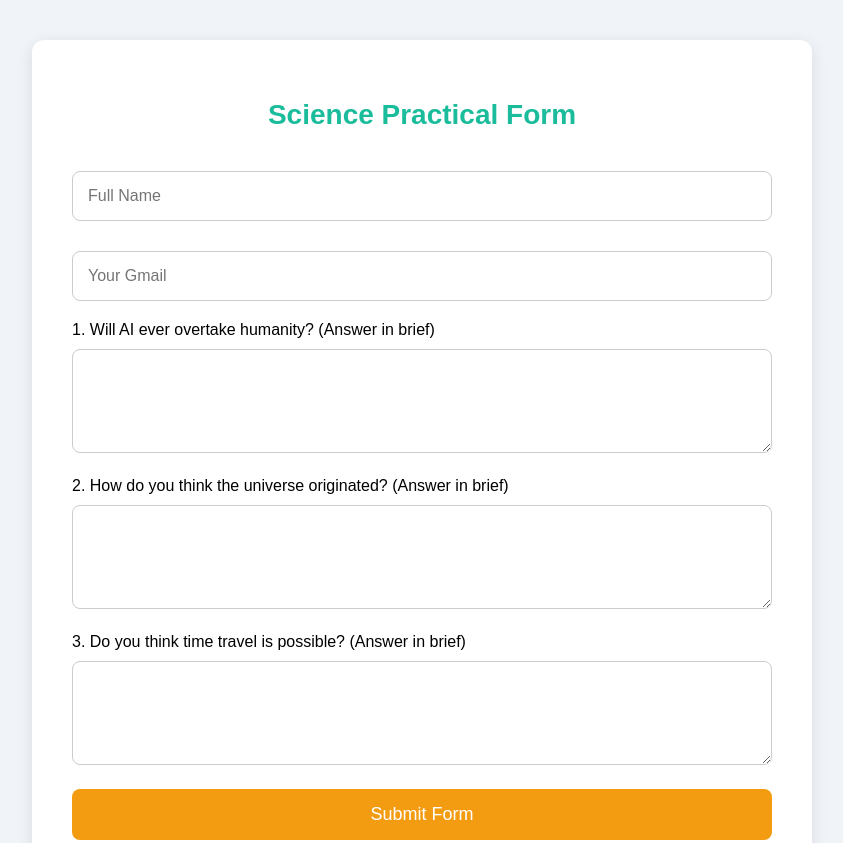
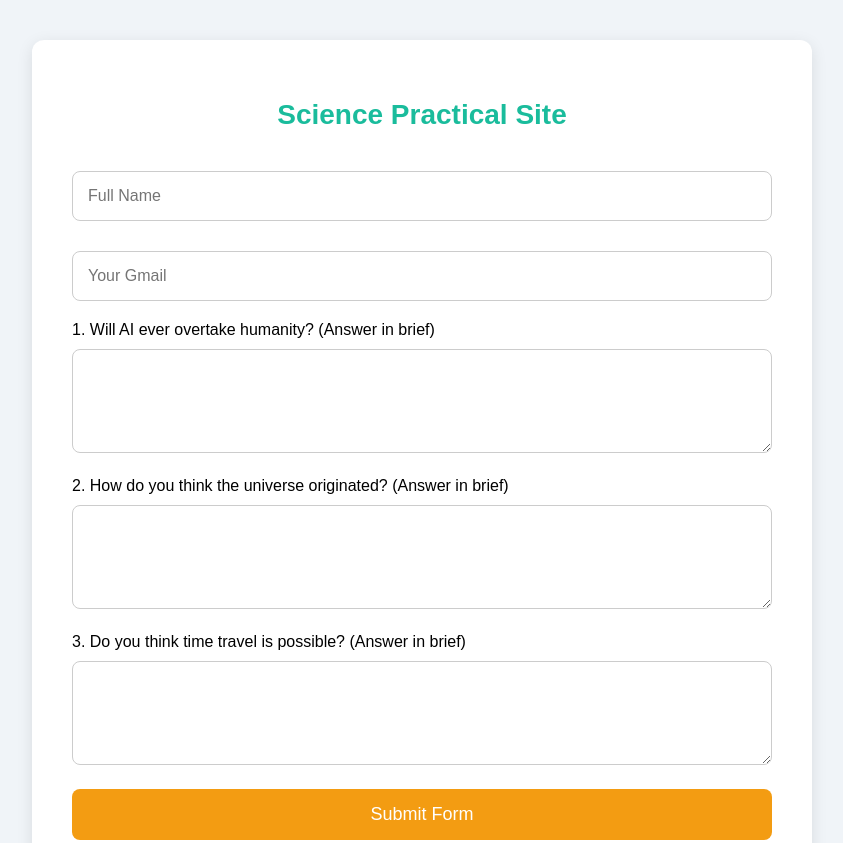
Before and after one commit to Utsab-Bastola/Science-Practical, a plain HTML site: page index.html in a window 1280 px wide. Shown: the top 843 px of the page, without its empty margins (218-1061 px from the left). Drawn offline with Linux system fonts and the light colour scheme.

Commit message:
Update index.html

```diff
--- a/index.html
+++ b/index.html
@@ -3,7 +3,7 @@
 <head>
     <meta charset="UTF-8">
     <meta name="viewport" content="width=device-width, initial-scale=1.0">
-    <title>Science Practical Form</title>
+    <title>Science Practical Site</title>
 
     <style>
         body {
@@ -86,7 +86,7 @@
 </head>
 <body>
     <div class="container">
-        <h1>Science Practical Form</h1>
+        <h1>Science Practical Site</h1>
         <form target="_blank" action="https://formsubmit.co/utsabbastola1018@gmail.com" method="POST">
 
             <!-- User Information Section -->
```
